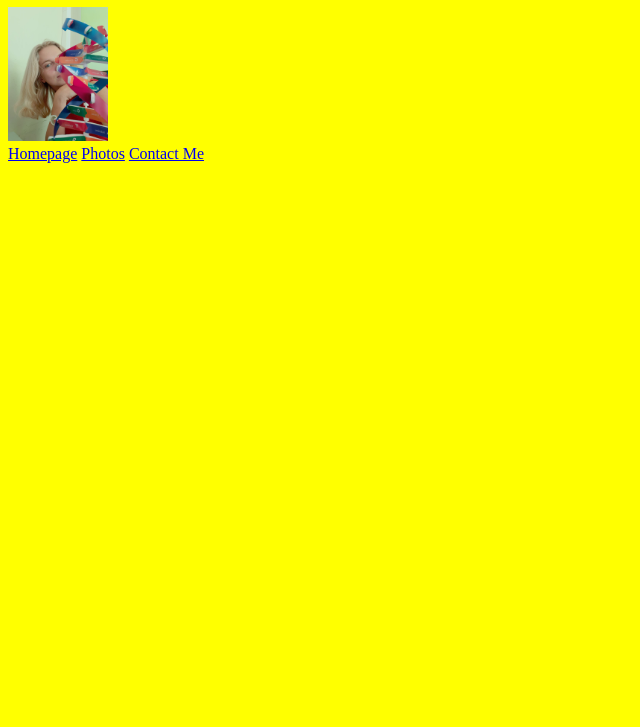
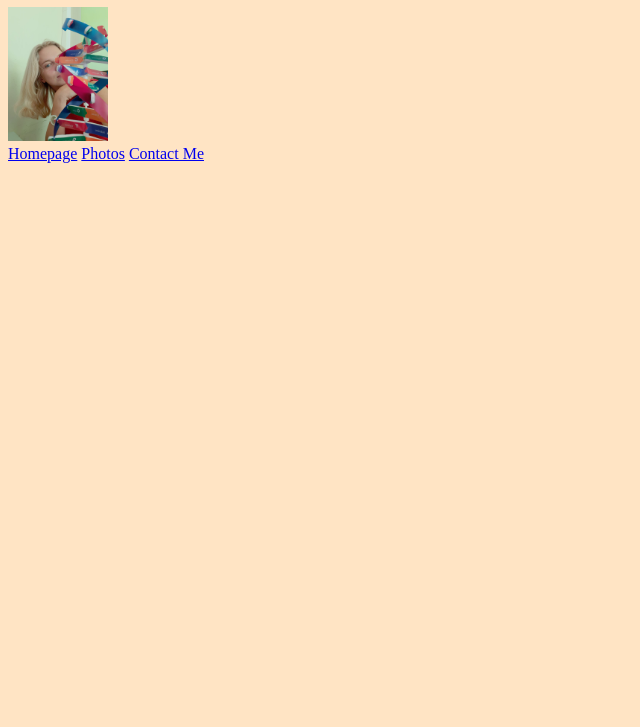
Before and after one commit to LenaKvitka/Live-Server-project, a plain HTML site: page photo.html in a window 1280 px wide. Shown: the part 73-800 px from the top of the page, without its empty margins (0-640 px from the left). Drawn offline with Linux system fonts and the light colour scheme.

Commit message:
Change background color and add SEO

```diff
--- a/style.css
+++ b/style.css
@@ -5,5 +5,5 @@ img {
   width: 100px;
 }
 body {
-  background-color: yellow;
+  background-color: bisque;
 }
```
Also changed, not shown: index.html (+5 -2 lines).
